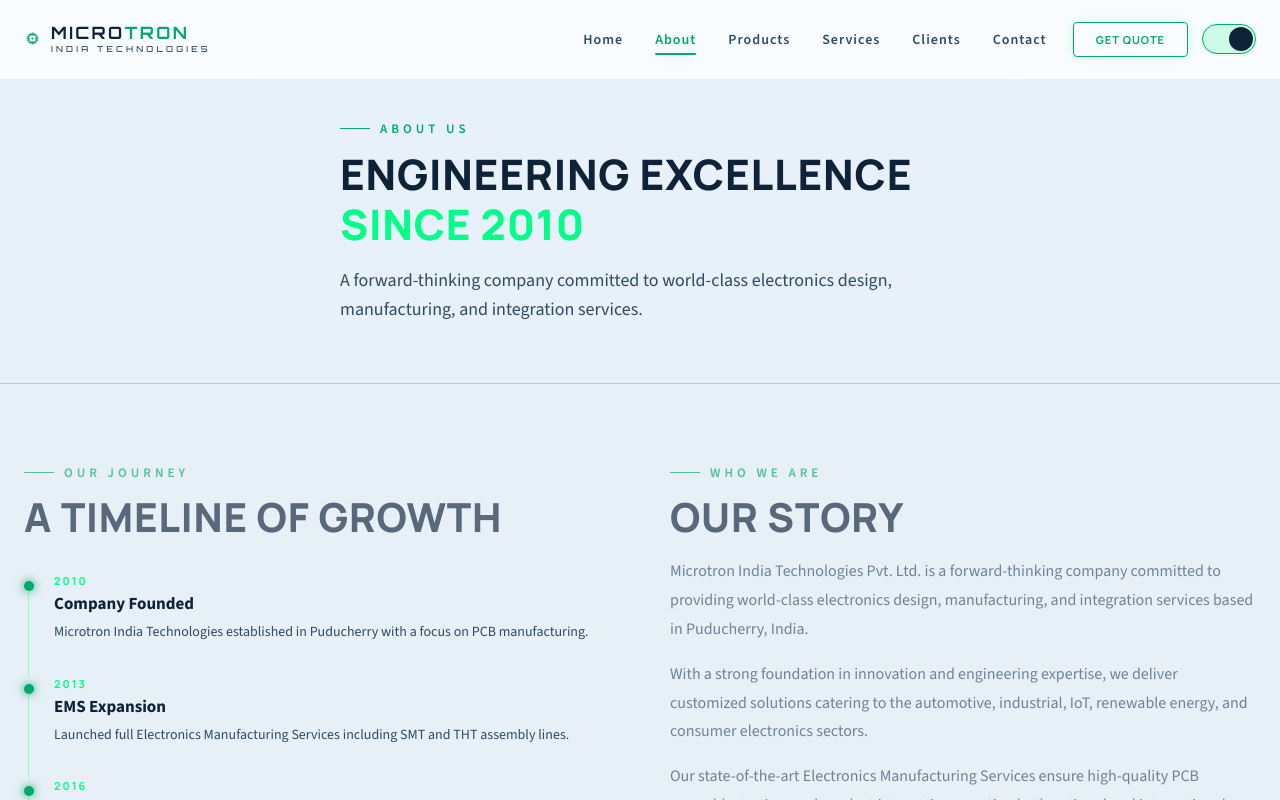
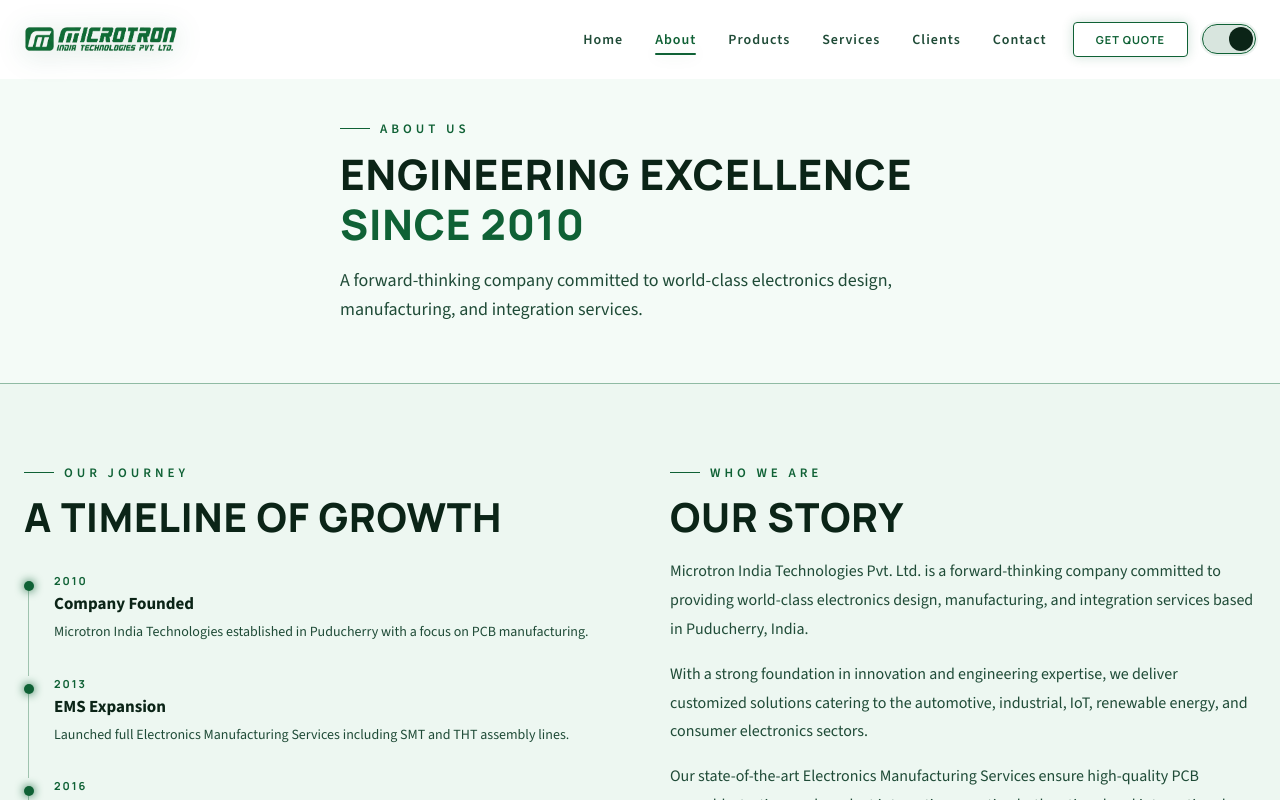
Before and after one commit to delulusoftwaresolutions-cmd/microtron, a React (Vite) app: page /about in a window 1280 px wide. Shown: the top 800 px of the page. Built offline with nearby package versions, Linux system fonts and the light colour scheme.

Commit message:
Update logo branding and refine light theme UI

```diff
--- a/src/App.jsx
+++ b/src/App.jsx
@@ -45,8 +45,8 @@
 
   return (
     <>
-      <div ref={cursorRef} style={{ width:20,height:20,border:'2px solid #00FF88',borderRadius:'50%',position:'fixed',pointerEvents:'none',zIndex:99999,transition:'left 0.08s ease,top 0.08s ease' }} />
-      <div ref={dotRef} style={{ width:6,height:6,background:'#00FF88',borderRadius:'50%',position:'fixed',pointerEvents:'none',zIndex:99999,boxShadow:'0 0 8px #00FF88' }} />
+      <div ref={cursorRef} style={{ width:20,height:20,border:'2px solid var(--accent-green)',borderRadius:'50%',position:'fixed',pointerEvents:'none',zIndex:99999,transition:'left 0.08s ease,top 0.08s ease' }} />
+      <div ref={dotRef} style={{ width:6,height:6,background:'var(--accent-green)',borderRadius:'50%',position:'fixed',pointerEvents:'none',zIndex:99999,boxShadow:'var(--glow-green)' }} />
     </>
   )
 }
--- a/src/components/BrandLogo.jsx
+++ b/src/components/BrandLogo.jsx
@@ -1,56 +1,32 @@
-function BrandMark({ size = 20 }) {
-  return (
-    <svg
-      width={size}
-      height={size}
-      viewBox="0 0 24 24"
-      fill="none"
-      aria-hidden="true"
-    >
-      <rect x="6.7" y="6.7" width="10.6" height="10.6" rx="1.3" stroke="var(--accent-green)" strokeWidth="1.8" />
-      <path d="M9.8 6.7V4.2M12 6.7V4.2M14.2 6.7V4.2M9.8 19.8V17.3M12 19.8V17.3M14.2 19.8V17.3" stroke="var(--accent-green)" strokeWidth="1.4" strokeLinecap="round" />
-      <path d="M6.7 9.8H4.2M6.7 12H4.2M6.7 14.2H4.2M19.8 9.8H17.3M19.8 12H17.3M19.8 14.2H17.3" stroke="var(--accent-green)" strokeWidth="1.4" strokeLinecap="round" />
-      <circle cx="12" cy="12" r="1.5" fill="var(--accent-green)" />
-    </svg>
-  )
-}
+import logoImage from '../assets/microtron-logo.png'
 
 export default function BrandLogo({ size = 'nav' }) {
-  const isFooter = size === 'footer'
-  const titleSize = isFooter ? 29 : 17
-  const subtitleSize = isFooter ? 9.8 : 8.3
-  const iconSize = isFooter ? 21 : 17
+  const logoSizes = {
+    nav: 'clamp(128px, 12vw, 186px)',
+    footer: 'clamp(128px, 12vw, 186px)',
+  }
+  const logoWidth = logoSizes[size] || logoSizes.nav
 
   return (
-    <div style={{ display: 'flex', alignItems: 'center', gap: 10, padding: '2px 0' }}>
-      <BrandMark size={iconSize} />
-      <div style={{ lineHeight: 1 }}>
     <div
       style={{
-            fontFamily: 'Orbitron,sans-serif',
-            fontWeight: 700,
-            fontSize: titleSize,
-            letterSpacing: 2.4,
-            color: 'var(--text-primary)',
-            textTransform: 'uppercase',
+        display: 'inline-flex',
+        alignItems: 'center',
+        width: logoWidth,
+        maxWidth: '100%',
+        lineHeight: 0,
       }}
     >
-          MICRO<span style={{ color: 'var(--accent-green)' }}>TRON</span>
-        </div>
-        <div
+      <img
+        src={logoImage}
+        alt="Microtron India Technologies Pvt. Ltd."
         style={{
-            marginTop: isFooter ? 5 : 4,
-            fontFamily: 'Orbitron,sans-serif',
-            fontWeight: 500,
-            fontSize: subtitleSize,
-            letterSpacing: 3.2,
-            color: 'var(--text-secondary)',
-            textTransform: 'uppercase',
+          width: '100%',
+          height: 'auto',
+          objectFit: 'contain',
+          filter: 'drop-shadow(0 4px 14px rgba(var(--accent-green-rgb), 0.22))',
         }}
-        >
-          INDIA TECHNOLOGIES
-        </div>
-      </div>
+      />
     </div>
   )
 }
--- a/src/components/Navbar.jsx
+++ b/src/components/Navbar.jsx
@@ -33,7 +33,7 @@
       style={{
         position: 'fixed', top: 0, left: 0, right: 0, zIndex: 1000,
         background: scrolled ? 'var(--nav-bg-scrolled)' : 'var(--nav-bg-top)',
-        backdropFilter: 'blur(20px)',
+        backdropFilter: 'var(--nav-backdrop)',
         borderBottom: scrolled ? '1px solid var(--border-color)' : '1px solid transparent',
         transition: 'all 0.3s ease',
         boxShadow: scrolled ? 'var(--nav-shadow)' : 'none',
@@ -65,8 +65,8 @@
             </Link>
           ))}
           <Link to="/quote" style={{ textDecoration: 'none', marginLeft: 8 }}>
-            <motion.button whileHover={{ scale: 1.05, boxShadow: '0 0 25px rgba(0,255,136,0.5)' }} whileTap={{ scale: 0.97 }}
-              style={{ padding: '9px 22px', background: 'transparent', border: '1px solid var(--accent-green)', borderRadius: 4, color: 'var(--accent-green)', fontFamily: 'Manrope,sans-serif', fontSize: 11, fontWeight: 700, cursor: 'pointer', letterSpacing: 1, boxShadow: '0 0 12px rgba(0,255,136,0.2)' }}>
+            <motion.button whileHover={{ scale: 1.05, boxShadow: '0 0 25px rgba(var(--accent-green-rgb),0.5)' }} whileTap={{ scale: 0.97 }}
+              style={{ padding: '9px 22px', background: 'transparent', border: '1px solid var(--accent-green)', borderRadius: 4, color: 'var(--accent-green)', fontFamily: 'Manrope,sans-serif', fontSize: 11, fontWeight: 700, cursor: 'pointer', letterSpacing: 1, boxShadow: '0 0 12px rgba(var(--accent-green-rgb),0.2)' }}>
               GET QUOTE
             </motion.button>
           </Link>
--- a/src/index.css
+++ b/src/index.css
@@ -1,51 +1,81 @@
 :root {
-  --bg-primary: #0A0E1A;
-  --bg-secondary: #070B15;
-  --bg-surface: #0D1526;
-  --bg-card: #111827;
-  --surface-strong: rgba(17,24,39,0.8);
-  --surface-medium: rgba(17,24,39,0.6);
-  --surface-soft: rgba(10,14,26,0.36);
-  --overlay-bg: rgba(10,14,26,0.28);
-  --accent-green: #00FF88;
-  --accent-green-dim: #00cc6a;
-  --accent-gold: #D4860A;
-  --accent-teal: #00D4FF;
-  --text-primary: #F0F4FF;
-  --text-secondary: #8899BB;
-  --text-muted: #4a5568;
-  --text-subtle: #2d3f5a;
-  --border-color: #1e2d47;
-  --glow-green: 0 0 20px rgba(0,255,136,0.4);
-  --btn-primary-text: #041f14;
-  --nav-bg-top: rgba(10,14,26,0.2);
-  --nav-bg-scrolled: rgba(10,14,26,0.95);
+  --bg-primary: #030a06;
+  --bg-secondary: #020704;
+  --bg-surface: #06140d;
+  --bg-card: #0a1c13;
+  --surface-strong: rgba(10, 28, 19, 0.84);
+  --surface-medium: rgba(10, 28, 19, 0.66);
+  --surface-soft: rgba(3, 10, 6, 0.52);
+  --overlay-bg: rgba(3, 10, 6, 0.38);
+  --accent-green: #106838;
+  --accent-green-dim: #0c562e;
+  --accent-green-rgb: 16, 104, 56;
+  --accent-gold: #1da56a;
+  --accent-gold-rgb: 29, 165, 106;
+  --accent-teal: #32c27f;
+  --accent-teal-rgb: 50, 194, 127;
+  --text-primary: #e9fff3;
+  --text-secondary: #99c1af;
+  --text-muted: #6f9282;
+  --text-subtle: #567163;
+  --border-color: #18422e;
+  --glow-green: 0 0 20px rgba(var(--accent-green-rgb), 0.4);
+  --btn-primary-text: #ecfff5;
+  --nav-bg-top: rgba(3, 10, 6, 0.35);
+  --nav-bg-scrolled: rgba(2, 7, 4, 0.94);
   --nav-shadow: 0 4px 30px rgba(0,0,0,0.5);
+  --nav-backdrop: blur(20px);
+  --accent-surface: rgba(var(--accent-green-rgb), 0.08);
+  --accent-surface-soft: rgba(var(--accent-green-rgb), 0.05);
+  --accent-border: rgba(var(--accent-green-rgb), 0.3);
+  --accent-border-strong: rgba(var(--accent-green-rgb), 0.45);
+  --teal-surface: rgba(var(--accent-teal-rgb), 0.1);
+  --teal-border: rgba(var(--accent-teal-rgb), 0.3);
+  --gold-surface: rgba(var(--accent-gold-rgb), 0.1);
+  --gold-border: rgba(var(--accent-gold-rgb), 0.3);
+  --info-chip-bg: rgba(var(--accent-teal-rgb), 0.1);
+  --info-chip-border: rgba(var(--accent-teal-rgb), 0.3);
+  --info-chip-text: var(--accent-teal);
 }
 
 :root[data-theme='light'] {
-  --bg-primary: #f3f7fb;
+  --bg-primary: #f4fbf7;
   --bg-secondary: #ffffff;
-  --bg-surface: #e7eef6;
+  --bg-surface: #edf7f1;
   --bg-card: #ffffff;
-  --surface-strong: rgba(255,255,255,0.96);
-  --surface-medium: rgba(245,249,254,0.92);
-  --surface-soft: rgba(227,238,249,0.58);
-  --overlay-bg: rgba(232,240,248,0.34);
-  --accent-green: #00a86b;
-  --accent-green-dim: #008f5b;
-  --accent-gold: #9a6514;
-  --accent-teal: #0b6fb6;
-  --text-primary: #0f2238;
-  --text-secondary: #2f4a65;
-  --text-muted: #4e6782;
-  --text-subtle: #647c95;
-  --border-color: #b9cade;
-  --glow-green: 0 0 20px rgba(0,168,107,0.24);
-  --btn-primary-text: #ffffff;
-  --nav-bg-top: rgba(255,255,255,0.74);
-  --nav-bg-scrolled: rgba(255,255,255,0.96);
-  --nav-shadow: 0 10px 26px rgba(16,33,55,0.09);
+  --surface-strong: #ffffff;
+  --surface-medium: #f0f8f3;
+  --surface-soft: transparent;
+  --overlay-bg: transparent;
+  --accent-green: #0f6135;
+  --accent-green-dim: #0b4f2b;
+  --accent-green-rgb: 15, 97, 53;
+  --accent-gold: #2d8c5e;
+  --accent-gold-rgb: 45, 140, 94;
+  --accent-teal: #1ca96c;
+  --accent-teal-rgb: 28, 169, 108;
+  --text-primary: #0b2417;
+  --text-secondary: #1f4b37;
+  --text-muted: #325e49;
+  --text-subtle: #4a745e;
+  --border-color: #90bba4;
+  --glow-green: 0 0 16px rgba(var(--accent-green-rgb), 0.18);
+  --btn-primary-text: #f3fff8;
+  --nav-bg-top: #ffffff;
+  --nav-bg-scrolled: #ffffff;
+  --nav-shadow: 0 10px 24px rgba(18, 74, 46, 0.08);
+  --nav-backdrop: none;
+  --accent-surface: rgba(var(--accent-green-rgb), 0.16);
+  --accent-surface-soft: rgba(var(--accent-green-rgb), 0.1);
+  --accent-border: rgba(var(--accent-green-rgb), 0.42);
+  --accent-border-strong: rgba(var(--accent-green-rgb), 0.56);
+  --teal-surface: rgba(var(--accent-teal-rgb), 0.16);
+  --teal-border: rgba(var(--accent-teal-rgb), 0.48);
+  --gold-surface: rgba(var(--accent-gold-rgb), 0.16);
+  --gold-border: rgba(var(--accent-gold-rgb), 0.48);
+  --info-chip-bg: rgba(var(--accent-teal-rgb), 0.16);
+  --info-chip-border: rgba(var(--accent-teal-rgb), 0.46);
+  --info-chip-text: #0f7d4f;
 }
 * { margin: 0; padding: 0; box-sizing: border-box; }
 html { scroll-behavior: smooth; }
@@ -81,9 +111,9 @@
   font-family: 'Manrope', sans-serif; font-size: 13px; font-weight: 700;
   letter-spacing: 1px; border: none; border-radius: 4px; cursor: pointer;
   text-decoration: none; transition: all 0.3s ease;
-  box-shadow: 0 0 20px rgba(0,255,136,0.3);
+  box-shadow: 0 0 20px rgba(var(--accent-green-rgb),0.3);
 }
-.btn-primary:hover { background: #00cc6a; box-shadow: 0 0 40px rgba(0,255,136,0.6); transform: translateY(-2px); }
+.btn-primary:hover { background: var(--accent-green-dim); box-shadow: 0 0 40px rgba(var(--accent-green-rgb),0.6); transform: translateY(-2px); }
 
 .btn-outline {
   display: inline-flex; align-items: center; gap: 8px;
@@ -92,13 +122,13 @@
   letter-spacing: 1px; border: 1px solid var(--accent-green); border-radius: 4px;
   cursor: pointer; text-decoration: none; transition: all 0.3s ease;
 }
-.btn-outline:hover { background: rgba(0,255,136,0.08); box-shadow: 0 0 20px rgba(0,255,136,0.2); transform: translateY(-2px); }
+.btn-outline:hover { background: var(--accent-surface-soft); box-shadow: 0 0 20px rgba(var(--accent-green-rgb),0.2); transform: translateY(-2px); }
 
 .glass-card {
   background: var(--surface-strong); border: 1px solid var(--border-color);
   border-radius: 12px; backdrop-filter: blur(12px); transition: all 0.3s ease;
 }
-.glass-card:hover { border-color: rgba(0,255,136,0.3); box-shadow: 0 0 30px rgba(0,255,136,0.1); }
+.glass-card:hover { border-color: rgba(var(--accent-green-rgb),0.3); box-shadow: 0 0 30px rgba(var(--accent-green-rgb),0.1); }
 
 .section-eyebrow {
   font-family: 'Source Sans 3', sans-serif; font-size: 13px; font-weight: 600;
@@ -115,7 +145,7 @@
 }
 .section-subtitle { font-family: 'Source Sans 3', sans-serif; font-size: 18px; color: var(--text-secondary); max-width: 600px; line-height: 1.6; }
 
-.neon-line { height: 1px; background: rgba(0,255,136,0.4); }
+.neon-line { height: 1px; background: rgba(var(--accent-green-rgb),0.4); }
 
 @keyframes marquee { 0%{transform:translateX(0)} 100%{transform:translateX(-50%)} }
 @keyframes marquee-reverse { 0%{transform:translateX(-50%)} 100%{transform:translateX(0)} }
@@ -134,7 +164,7 @@
   border-radius: 8px; padding: 14px 16px; color: var(--text-primary);
   font-family: 'Source Sans 3', sans-serif; font-size: 15px; transition: all 0.3s ease; outline: none;
 }
-.form-input:focus { border-color: var(--accent-green); box-shadow: 0 0 0 3px rgba(0,255,136,0.1); }
+.form-input:focus { border-color: var(--accent-green); box-shadow: 0 0 0 3px rgba(var(--accent-green-rgb),0.1); }
 .form-input::placeholder { color: var(--text-muted); }
 
 .form-label {
@@ -144,7 +174,7 @@
 
 .chip {
   display: inline-flex; align-items: center; padding: 4px 12px;
-  background: rgba(0,255,136,0.08); border: 1px solid rgba(0,255,136,0.2);
+  background: var(--accent-surface); border: 1px solid var(--accent-border);
   border-radius: 100px; font-size: 12px; font-family: 'Source Sans 3', sans-serif;
   font-weight: 600; color: var(--accent-green); letter-spacing: 0.5px;
 }
@@ -154,20 +184,20 @@
   background: transparent; color: var(--text-secondary); font-family: 'Source Sans 3', sans-serif;
   font-size: 14px; font-weight: 600; cursor: pointer; transition: all 0.2s ease;
 }
-.filter-tab.active,.filter-tab:hover { border-color: var(--accent-green); color: var(--accent-green); background: rgba(0,255,136,0.06); }
+.filter-tab.active,.filter-tab:hover { border-color: var(--accent-green); color: var(--accent-green); background: var(--accent-surface-soft); }
 
 .quote-option-card {
   padding: 16px 20px; background: var(--surface-medium); border: 1px solid var(--border-color);
   border-radius: 8px; cursor: pointer; transition: all 0.2s ease; text-align: center;
 }
-.quote-option-card.selected,.quote-option-card:hover { border-color: var(--accent-green); background: rgba(0,255,136,0.06); }
-.quote-option-card.selected { box-shadow: 0 0 15px rgba(0,255,136,0.15); }
+.quote-option-card.selected,.quote-option-card:hover { border-color: var(--accent-green); background: var(--accent-surface-soft); }
+.quote-option-card.selected { box-shadow: 0 0 15px rgba(var(--accent-green-rgb),0.15); }
 
 .color-swatch { width: 36px; height: 36px; border-radius: 50%; border: 3px solid transparent; cursor: pointer; transition: all 0.2s ease; }
-.color-swatch.selected,.color-swatch:hover { border-color: var(--accent-green); transform: scale(1.15); box-shadow: 0 0 12px rgba(0,255,136,0.4); }
+.color-swatch.selected,.color-swatch:hover { border-color: var(--accent-green); transform: scale(1.15); box-shadow: 0 0 12px rgba(var(--accent-green-rgb),0.4); }
 
 .drop-zone { border: 2px dashed var(--border-color); border-radius: 12px; padding: 40px; text-align: center; cursor: pointer; transition: all 0.3s ease; }
-.drop-zone:hover,.drop-zone.active { border-color: var(--accent-green); background: rgba(0,255,136,0.03); }
+.drop-zone:hover,.drop-zone.active { border-color: var(--accent-green); background: var(--accent-surface-soft); }
 
 .toggle { width: 52px; height: 28px; background: var(--bg-card); border: 1px solid var(--border-color); border-radius: 100px; position: relative; cursor: pointer; transition: all 0.3s ease; }
 .toggle.on { background: var(--accent-green); border-color: var(--accent-green); }
@@ -176,7 +206,7 @@
 
 .timeline-item { position: relative; padding-left: 30px; margin-bottom: 32px; }
 .timeline-item::before { content: ''; position: absolute; left: 0; top: 8px; width: 10px; height: 10px; background: var(--accent-green); border-radius: 50%; box-shadow: 0 0 10px var(--accent-green); }
-.timeline-item::after { content: ''; position: absolute; left: 4px; top: 18px; width: 1px; height: calc(100% + 14px); background: rgba(0,255,136,0.35); }
+.timeline-item::after { content: ''; position: absolute; left: 4px; top: 18px; width: 1px; height: calc(100% + 14px); background: rgba(var(--accent-green-rgb),0.35); }
 .timeline-item:last-child::after { display: none; }
 
 .page-hero { min-height: 40vh; display: flex; align-items: center; padding: 120px 0 60px; position: relative; overflow: hidden; }
@@ -196,8 +226,8 @@
 .theme-toggle:hover { border-color: var(--accent-green); }
 .theme-toggle.on {
   border-color: var(--accent-green);
-  background: rgba(0,255,136,0.18);
-  box-shadow: 0 0 0 2px rgba(0,255,136,0.08);
+  background: var(--accent-surface);
+  box-shadow: 0 0 0 2px rgba(var(--accent-green-rgb),0.08);
 }
 .theme-toggle-thumb {
   position: absolute;
--- a/src/pages/About.jsx
+++ b/src/pages/About.jsx
@@ -33,7 +33,7 @@
         <div className="container" style={{ position: 'relative', zIndex: 1 }}>
           <motion.div initial={{ opacity: 0, y: 30 }} animate={{ opacity: 1, y: 0 }} transition={{ delay: 0.2 }}>
             <div className="section-eyebrow">About Us</div>
-            <h1 className="section-title" style={{ fontSize: 'clamp(24px,3.6vw,42px)' }}>Engineering Excellence<br /><span style={{ color: '#00FF88' }}>Since 2010</span></h1>
+            <h1 className="section-title" style={{ fontSize: 'clamp(24px,3.6vw,42px)' }}>Engineering Excellence<br /><span style={{ color: 'var(--accent-green)' }}>Since 2010</span></h1>
             <p className="section-subtitle">A forward-thinking company committed to world-class electronics design, manufacturing, and integration services.</p>
           </motion.div>
         </div>
@@ -50,7 +50,7 @@
               <div style={{ marginTop: 32 }}>
                 {timeline.map((item, i) => (
                   <motion.div key={i} className="timeline-item" initial={{ opacity: 0, x: -20 }} whileInView={{ opacity: 1, x: 0 }} viewport={{ once: true }} transition={{ delay: i * 0.1 }}>
-                    <div style={{ fontFamily: 'Manrope,sans-serif', fontSize: 11, fontWeight: 700, color: '#00FF88', letterSpacing: 2, marginBottom: 4 }}>{item.year}</div>
+                    <div style={{ fontFamily: 'Manrope,sans-serif', fontSize: 11, fontWeight: 700, color: 'var(--accent-green)', letterSpacing: 2, marginBottom: 4 }}>{item.year}</div>
                     <div style={{ fontFamily: 'Source Sans 3,sans-serif', fontSize: 17, fontWeight: 700, color: 'var(--text-primary)', marginBottom: 6 }}>{item.title}</div>
                     <div style={{ fontFamily: 'Source Sans 3,sans-serif', fontSize: 14, color: 'var(--text-secondary)', lineHeight: 1.6 }}>{item.desc}</div>
                   </motion.div>
@@ -69,10 +69,10 @@
               </div>
               <div className="about-mission-grid" style={{ display: 'grid', gridTemplateColumns: '1fr 1fr', gap: 16, marginTop: 32 }}>
                 {missionVision.map((item, i) => (
-                  <motion.div key={i} whileHover={{ scale: 1.02, borderColor: 'rgba(0,255,136,0.4)' }}
+                  <motion.div key={i} whileHover={{ scale: 1.02, borderColor: 'var(--accent-border-strong)' }}
                     style={{ padding: 24, background: 'var(--surface-strong)', border: '1px solid var(--border-color)', borderRadius: 12, transition: 'all 0.3s' }}>
                     <div style={{ fontSize: 28, marginBottom: 10 }}>{item.icon}</div>
-                    <div style={{ fontFamily: 'Manrope,sans-serif', fontSize: 13, fontWeight: 700, color: '#00FF88', marginBottom: 8 }}>{item.title}</div>
+                    <div style={{ fontFamily: 'Manrope,sans-serif', fontSize: 13, fontWeight: 700, color: 'var(--accent-green)', marginBottom: 8 }}>{item.title}</div>
                     <p style={{ fontFamily: 'Source Sans 3,sans-serif', fontSize: 13, color: 'var(--text-secondary)', lineHeight: 1.5 }}>{item.desc}</p>
                   </motion.div>
                 ))}
@@ -92,7 +92,7 @@
           <div style={{ display: 'grid', gridTemplateColumns: 'repeat(auto-fit,minmax(200px,1fr))', gap: 20 }}>
             {values.map((v, i) => (
               <motion.div key={i} initial={{ opacity: 0, y: 30 }} whileInView={{ opacity: 1, y: 0 }} viewport={{ once: true }} transition={{ delay: i * 0.08 }}
-                whileHover={{ y: -6, boxShadow: '0 20px 40px rgba(0,255,136,0.1)' }}
+                whileHover={{ y: -6, boxShadow: '0 20px 40px rgba(var(--accent-green-rgb),0.14)' }}
                 style={{ padding: 28, background: 'var(--surface-medium)', border: '1px solid var(--border-color)', borderRadius: 12, textAlign: 'center', transition: 'all 0.3s' }}>
                 <div style={{ fontSize: 36, marginBottom: 14 }}>{v.icon}</div>
                 <div style={{ fontFamily: 'Manrope,sans-serif', fontSize: 13, fontWeight: 700, color: 'var(--text-primary)', marginBottom: 8 }}>{v.title}</div>
@@ -114,9 +114,9 @@
           <div style={{ display: 'flex', gap: 20, flexWrap: 'wrap', justifyContent: 'center' }}>
             {['IPC-A-610', 'IPC-7711/7721', 'AIS-140 GPS', 'ISO 9001:2015', 'RoHS Compliant', 'REACH Compliant'].map((cert, i) => (
               <motion.div key={i} initial={{ opacity: 0, scale: 0.9 }} whileInView={{ opacity: 1, scale: 1 }} viewport={{ once: true }} transition={{ delay: i * 0.08 }}
-                whileHover={{ scale: 1.05, boxShadow: '0 0 20px rgba(0,255,136,0.2)' }}
+                whileHover={{ scale: 1.05, boxShadow: '0 0 20px rgba(var(--accent-green-rgb),0.2)' }}
                 className="about-cert-chip"
-                style={{ padding: '16px 28px', background: 'rgba(0,255,136,0.05)', border: '1px solid rgba(0,255,136,0.2)', borderRadius: 8, fontFamily: 'Manrope,sans-serif', fontSize: 11, fontWeight: 700, color: 'var(--accent-green)', letterSpacing: 1 }}>
+                style={{ padding: '16px 28px', background: 'var(--accent-surface-soft)', border: '1px solid var(--accent-border)', borderRadius: 8, fontFamily: 'Manrope,sans-serif', fontSize: 11, fontWeight: 700, color: 'var(--accent-green)', letterSpacing: 1 }}>
                 ✓ {cert}
               </motion.div>
             ))}
@@ -144,9 +144,9 @@
           border-bottom: 1px solid var(--border-color);
         }
         :root[data-theme='light'] .about-cert-chip{
-          background: rgba(0,168,107,0.08)!important;
-          border-color: rgba(0,168,107,0.28)!important;
-          color: var(--accent-green-dim)!important;
+          background: var(--accent-surface)!important;
+          border-color: var(--accent-border)!important;
+          color: var(--accent-green)!important;
         }
         :root[data-theme='light'] .about-address-line{
           color: var(--text-primary)!important;
```
Also changed, not shown: src/components/Footer.jsx (+3 -4 lines), src/pages/Clients.jsx (+4 -4 lines), src/pages/Contact.jsx (+27 -18 lines), src/pages/Home.jsx (+22 -21 lines), src/pages/Products.jsx (+18 -3 lines), src/pages/Services.jsx (+9 -2 lines), src/assets/microtron-logo.png (added), 5 other files (tests, documents, lock files or other folders). Lines whose indentation alone changed are shown as unchanged.
